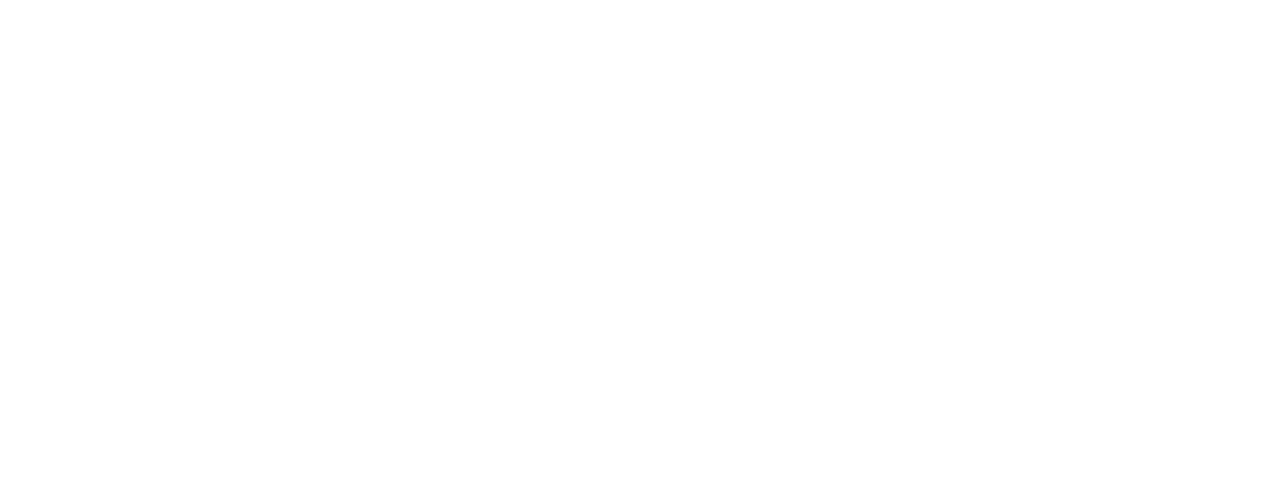
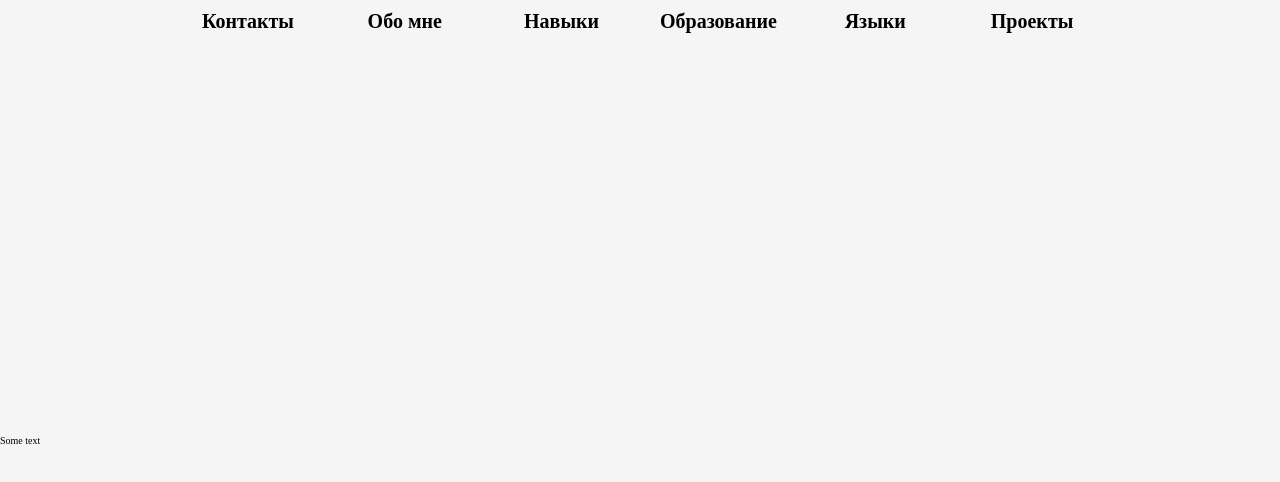
Before and after one commit to DialecticalLaw/cv, a Next.js app: page / in a window 1280 px wide. Shown: the top 482 px of the page. Built offline with nearby package versions, Linux system fonts and the light colour scheme; a web font is replaced by a local one.

Commit message:
feat: add header

```diff
--- a/src/app/globals.css
+++ b/src/app/globals.css
@@ -11,4 +11,30 @@
 
 :root {
   --main-font: 'Jura';
+  --light-shadow: #a5a5a5;
+  --bg-color: whitesmoke;
+  --dark-color: #3e3e3e;
 }
+
+html {
+  font-size: 10px;
+}
+
+body {
+  background-color: var(--bg-color);
+}
+
+.container {
+  position: relative;
+  display: flex;
+  align-items: center;
+  gap: 2rem;
+  max-width: 1440px;
+  min-height: 100dvh;
+  margin: 0 auto;
+}
+
+.main {
+  width: 100%;
+  margin-top: 8rem;
+}
--- a/src/app/layout.tsx
+++ b/src/app/layout.tsx
@@ -1,5 +1,7 @@
 import type { Metadata } from 'next';
 import './globals.css';
+import { Header } from '@/components/Header/Header';
+import { Footer } from '@/components/Footer/Footer';
 
 export const metadata: Metadata = {
   title: 'CV | Denis Shmuratkin',
@@ -14,7 +16,11 @@ export default function RootLayout({
   return (
     <html lang="en">
       <body>
-        <main>{children}</main>
+        <div className="container">
+          <Header />
+          <main className="main">{children}</main>
+          <Footer />
+        </div>
       </body>
     </html>
   );
--- a/src/app/page.tsx
+++ b/src/app/page.tsx
@@ -1,3 +1,3 @@
 export default function Home() {
-  return <div></div>;
+  return <div>Some text</div>;
 }
--- /dev/null
+++ b/src/components/Footer/Footer.tsx
@@ -0,0 +1,3 @@
+export function Footer() {
+  return <footer></footer>;
+}
--- /dev/null
+++ b/src/components/Header/Header.module.css
@@ -0,0 +1,38 @@
+.header {
+  position: fixed;
+  width: max-content;
+  height: max-content;
+  inset: 0;
+  margin: 0 auto;
+  background-color: rgba(245, 245, 245, 0.512);
+  backdrop-filter: blur(0.5rem);
+}
+
+.nav_list {
+  display: grid;
+  grid-template-columns: repeat(6, 1fr);
+  margin: 0 auto;
+  list-style: none;
+}
+
+.nav_item {
+  text-align: center;
+  font-size: 2rem;
+  font-family: var(--main-font);
+  border-bottom: 0.3rem solid transparent;
+  cursor: pointer;
+}
+
+.nav_item:hover {
+  border-color: var(--dark-color);
+}
+
+.nav_link {
+  display: block;
+  width: 100%;
+  height: 100%;
+  padding: 1rem 2rem;
+  text-decoration: none;
+  color: #000000;
+  font-weight: bold;
+}
--- /dev/null
+++ b/src/components/Header/Header.tsx
@@ -0,0 +1,42 @@
+import styles from './Header.module.css';
+
+export function Header() {
+  return (
+    <header className={styles.header}>
+      <nav className={styles.nav}>
+        <ul className={styles.nav_list}>
+          <li className={styles.nav_item}>
+            <a className={styles.nav_link} href="#contacts">
+              Контакты
+            </a>
+          </li>
+          <li className={styles.nav_item}>
+            <a className={styles.nav_link} href="#summary">
+              Обо мне
+            </a>
+          </li>
+          <li className={styles.nav_item}>
+            <a className={styles.nav_link} href="#skills">
+              Навыки
+            </a>
+          </li>
+          <li className={styles.nav_item}>
+            <a className={styles.nav_link} href="#education">
+              Образование
+            </a>
+          </li>
+          <li className={styles.nav_item}>
+            <a className={styles.nav_link} href="#languages">
+              Языки
+            </a>
+          </li>
+          <li className={styles.nav_item}>
+            <a className={styles.nav_link} href="#projects">
+              Проекты
+            </a>
+          </li>
+        </ul>
+      </nav>
+    </header>
+  );
+}
```
Also changed, not shown: src/components/Footer/Footer.module.css (added).
